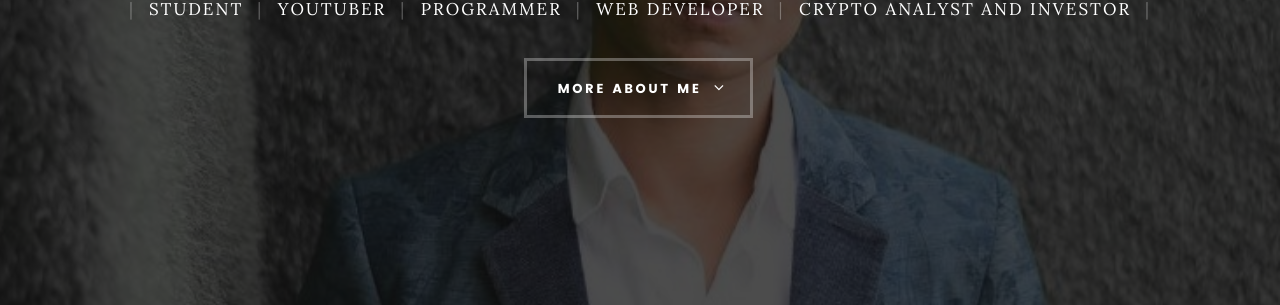
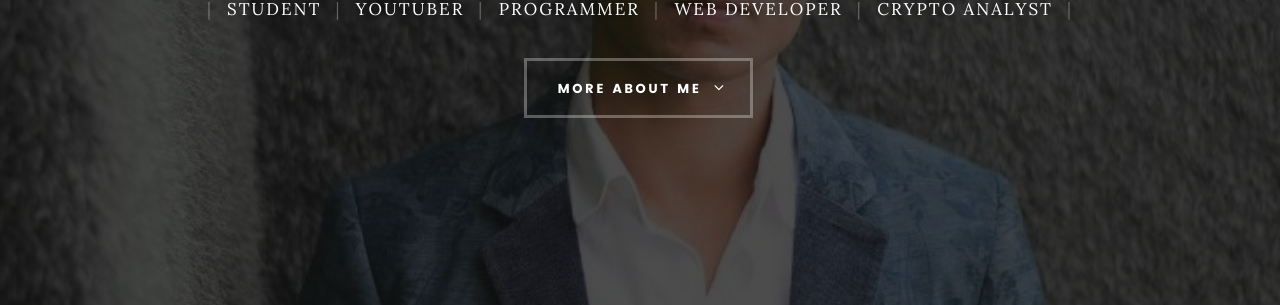
Before and after one commit to pydeep9026/PORTFOLIO_WEB, a plain HTML site: page index.html in a window 1280 px wide. Shown: the part 381-686 px from the top of the page. Drawn offline with Linux system fonts and the light colour scheme; files whose address does not match are found by name.

Commit message:
Update index.html

```diff
--- a/index.html
+++ b/index.html
@@ -113,7 +113,7 @@
                         <span>youtuber</span>
                         <span>Programmer</span>
                         <span>Web Developer</span>
-                        <span>crypto analyst and investor</span>
+                        <span>crypto analyst</span>
                     </p>
 
 	   			<a class="button stroke smoothscroll" href="#about" title="">More About Me</a>
```
